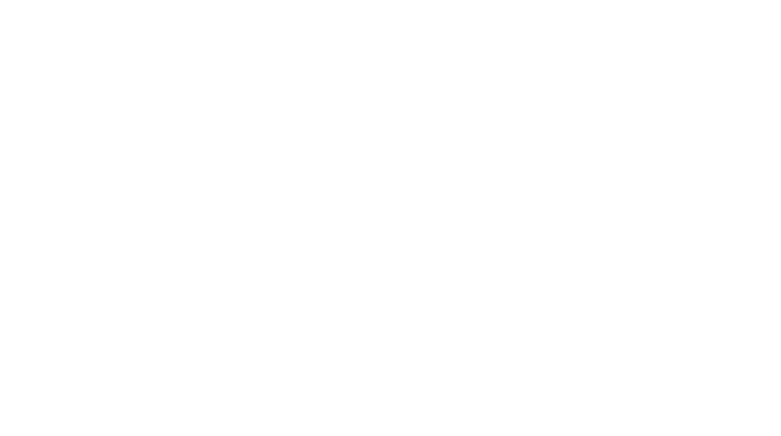
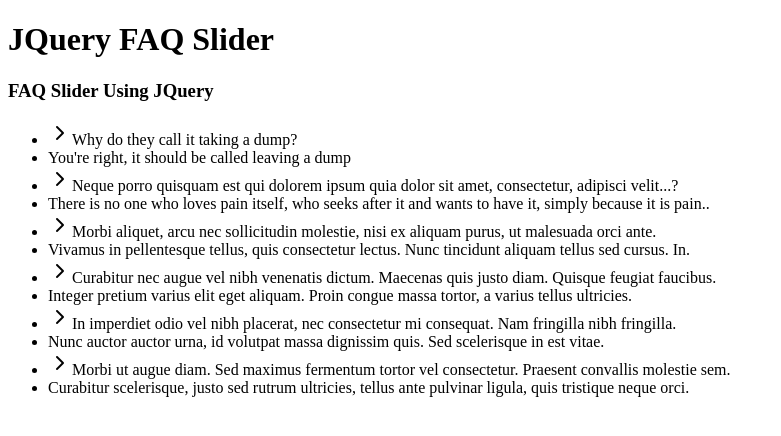
Before and after one commit to tylerstambaugh/FAQSlider, a plain HTML site: page index.html in a window 1280 px wide. Shown: the whole page, without its empty margins (0-781 px from the left). Drawn offline with nearby package versions, Linux system fonts and the light colour scheme.

Commit message:
basic html stubbed out

```diff
--- a/index.html
+++ b/index.html
@@ -1,12 +1,58 @@
 <!DOCTYPE html>
 <html lang="en">
+
 <head>
     <meta charset="UTF-8">
     <meta http-equiv="X-UA-Compatible" content="IE=edge">
     <meta name="viewport" content="width=device-width, initial-scale=1.0">
-    <title>FAW Slider</title>
+    <title>FAQ Slider</title>
+
+    <link rel="stylesheet" href="./css/style.css">
+    <script src="https://code.jquery.com/jquery-3.6.1.js"
+        integrity="sha256-3zlB5s2uwoUzrXK3BT7AX3FyvojsraNFxCc2vC/7pNI=" crossorigin="anonymous"></script>
+    <script type="text/javascript" src="./js/script.js"></script>
+
 </head>
+
 <body>
+    <header>
+        <h1>JQuery FAQ Slider</h1>
+    </header>
+    <div id="container">
+        <div class="title">
+            <h3>FAQ Slider Using JQuery</h3>
+        </div>
+        <ul class="faq">
+            <li class="q"><img src="./img/arrow.png">Why do they call it taking a dump?</li>
+            <li class="a">You're right, it should be called leaving a dump</li>
 
+            <li class="q"><img src="./img/arrow.png">Neque porro quisquam est qui dolorem ipsum quia dolor sit amet,
+                consectetur, adipisci velit...?</li>
+            <li class="a">There is no one who loves pain itself, who seeks after it and wants to have it, simply because
+                it is pain..</li>
+
+            <li class="q"><img src="./img/arrow.png">Morbi aliquet, arcu nec sollicitudin molestie, nisi ex aliquam
+                purus, ut malesuada orci ante.</li>
+            <li class="a">Vivamus in pellentesque tellus, quis consectetur lectus. Nunc tincidunt aliquam tellus sed
+                cursus. In.</li>
+
+            <li class="q"><img src="./img/arrow.png">Curabitur nec augue vel nibh venenatis dictum. Maecenas quis justo
+                diam. Quisque feugiat faucibus.</li>
+            <li class="a">
+                Integer pretium varius elit eget aliquam. Proin congue massa tortor, a varius tellus ultricies.</li>
+
+            <li class="q"><img src="./img/arrow.png">In imperdiet odio vel nibh placerat, nec consectetur mi consequat.
+                Nam fringilla nibh fringilla.</li>
+            <li class="a">Nunc auctor auctor urna, id volutpat massa dignissim quis. Sed scelerisque in est vitae.</li>
+
+            <li class="q"><img src="./img/arrow.png">Morbi ut augue diam. Sed maximus fermentum tortor vel consectetur. Praesent convallis molestie sem.</li>
+            <li class="a">Curabitur scelerisque, justo sed rutrum ultricies, tellus ante pulvinar ligula, quis tristique neque orci. </li>
+        </ul>
+
+    </div>
+    <footer>
+
+    </footer>
 </body>
+
 </html>
```
